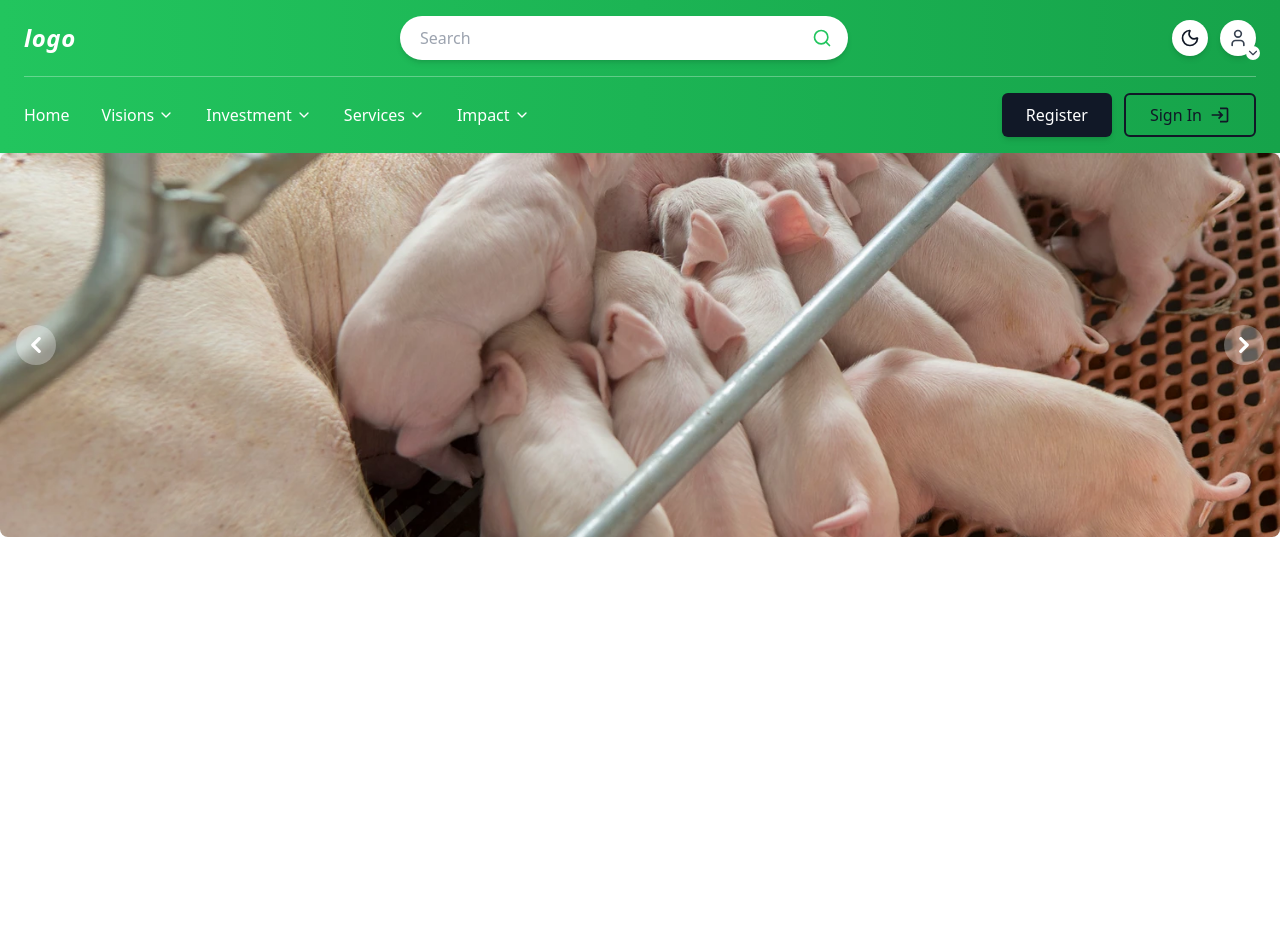
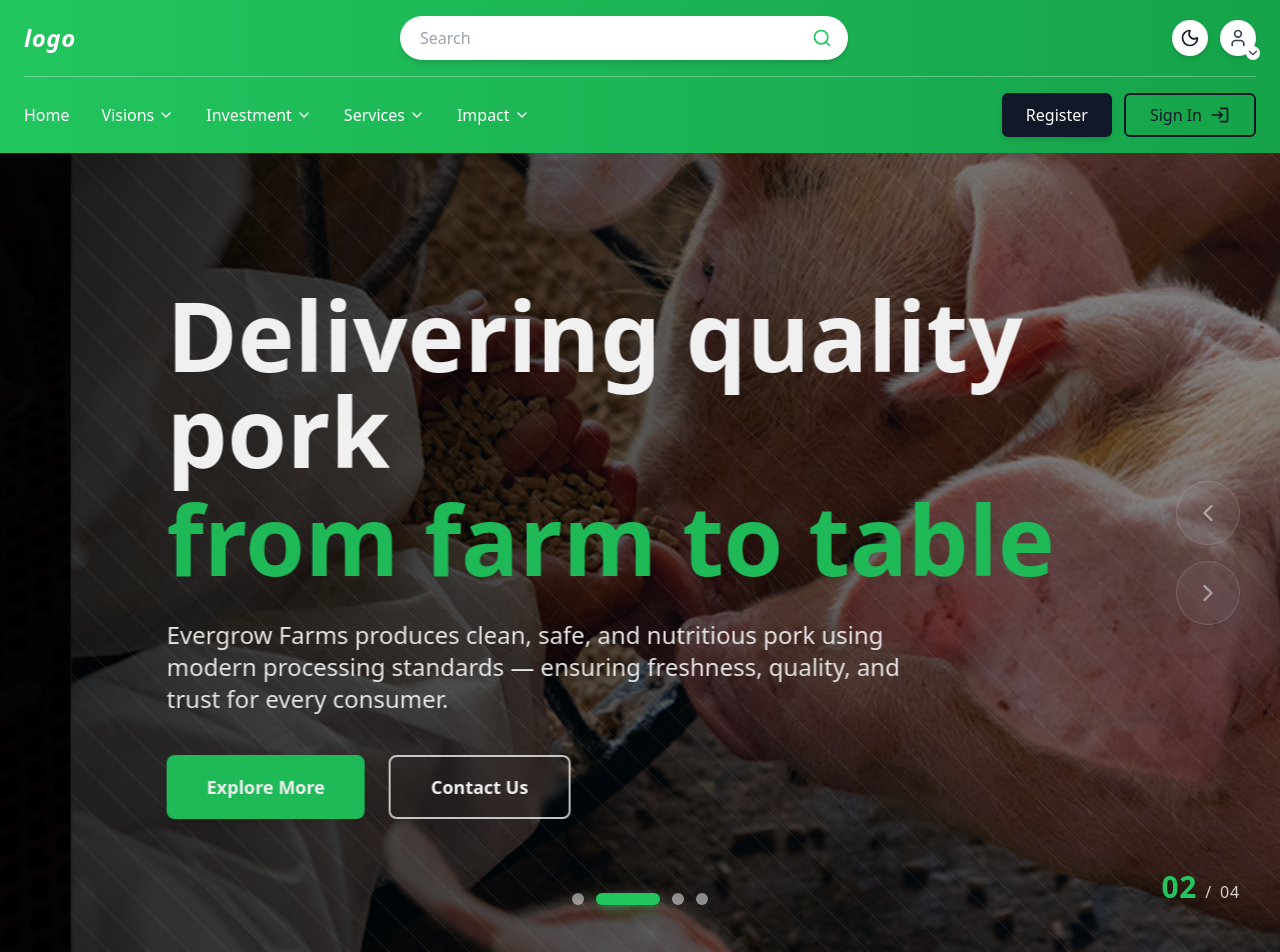
Before and after one commit to ndayiringiye/EverGrow-Farms_Ltd, a React app in the folder frontend/: page / in a window 1280 px wide. Before the commit the page ends 800 px from the top, so only its background shows below. Built offline with nearby package versions, Linux system fonts and the light colour scheme; the HTML template or start-up script is replaced by a standard one.

Commit message:
feat:/hero section designs still work on it

```diff
--- a/frontend/src/Components/HeroSection.jsx
+++ b/frontend/src/Components/HeroSection.jsx
@@ -1,44 +1,182 @@
-import React, { useEffect } from "react";
-import "flowbite";
+import React, { useState, useEffect, useCallback } from "react";
+import { ChevronLeft, ChevronRight } from "lucide-react";
 
 const HeroSection = () => {
-  useEffect(() => {}, []);
+  const [currentSlide, setCurrentSlide] = useState(0);
+  const [isAnimating, setIsAnimating] = useState(false);
+
+  const slides = [
+    {
+      id: 1,
+      title: "Sustainable Farming",
+      highlight: "Superior Genetics.",
+      subtitle: "EverGro Communities",
+      description:
+        "Promoting food security and empowering rural communities through ethical pork production and advanced breeding services in Rwanda",
+      image: "../public/Images/hero-image.png",
+    },
+    {
+      id: 2,
+      title: "Delivering quality pork",
+      highlight: "from farm to table",
+      subtitle: "",
+      description:
+        "Evergrow Farms produces clean, safe, and nutritious pork using modern processing standards — ensuring freshness, quality, and trust for every consumer.",
+      image: "../public/Images/pork.png",
+    },
+    {
+      id: 3,
+      title: "Empowering farmers",
+      highlight: "with knowledge that grows",
+      subtitle: "",
+      description:
+        "We train and mentor farmers with modern, practical techniques—turning passion into productivity and learning into lasting success.",
+      image: "../public/Images/traing.png",
+    },
+    {
+      id: 4,
+      title: "Building stronger breeds",
+      highlight: "for a sustainable future",
+      subtitle: "",
+      description:
+        "Through advanced breeding and superior genetics, we empower farmers to boost productivity, income, and resilience in livestock farming.",
+      image: "../public/Images/semination.jpg",
+    },
+  ];
+
+  const nextSlide = useCallback(() => {
+    if (isAnimating) return;
+    setIsAnimating(true);
+    setCurrentSlide((prev) => (prev + 1) % slides.length);
+    setTimeout(() => setIsAnimating(false), 500);
+  }, [isAnimating, slides.length]);
+
+  const prevSlide = useCallback(() => {
+    if (isAnimating) return;
+    setIsAnimating(true);
+    setCurrentSlide((prev) => (prev - 1 + slides.length) % slides.length);
+    setTimeout(() => setIsAnimating(false), 500);
+  }, [isAnimating, slides.length]);
+
+  const goToSlide = (index) => {
+    if (isAnimating || index === currentSlide) return;
+    setIsAnimating(true);
+    setCurrentSlide(index);
+    setTimeout(() => setIsAnimating(false), 500);
+  };
+
+  useEffect(() => {
+    const timer = setInterval(() => {
+      nextSlide();
+    }, 5000);
+    return () => clearInterval(timer);
+  }, [nextSlide]);
 
   return (
-    <div className="relative w-full ">
-      <div id="default-carousel" className="relative w-full" data-carousel="slide">
-        <div className="relative h-56 overflow-hidden rounded-lg md:h-96">
-
-          <div className="duration-700 ease-in-out" data-carousel-item="active">
-            <img
-              src="/Images/hero-image.png"
-              className="absolute block w-full top-1/2 left-1/2 -translate-x-1/2 -translate-y-1/2"
-              alt="Slide 1"
-            />
+    <div className="relative h-screen w-full overflow-hidden bg-black">
+      <div className="relative h-full w-full">
+        {slides.map((slide, index) => (
+          <div
+            key={slide.id}
+            className={`absolute inset-0 transition-all duration-700 ease-in-out ${
+              index === currentSlide
+                ? "opacity-100 translate-x-0"
+                : index < currentSlide
+                  ? "opacity-0 -translate-x-full"
+                  : "opacity-0 translate-x-full"
+            }`}
+          >
+            <div className="absolute inset-0">
+              <img
+                src={slide.image}
+                alt={slide.title}
+                className="h-full w-full object-cover"
+              />
+              <div className="absolute inset-0 bg-gradient-to-r from-black/80 via-black/60 to-black/40" />
+            </div>
+            <div className="absolute inset-0 pointer-events-none opacity-20">
+              <svg className="absolute inset-0 h-full w-full" xmlns="http://www.w3.org/2000/svg">
+                <defs>
+                  <pattern id="diagonalLines" x="0" y="0" width="40" height="40" patternUnits="userSpaceOnUse">
+                    <line x1="0" y1="0" x2="40" y2="40" stroke="white" strokeWidth="0.5" />
+                  </pattern>
+                </defs>
+                <rect width="100%" height="100%" fill="url(#diagonalLines)" />
+              </svg>
+            </div>
+            <div className="relative h-full flex items-center">
+              <div className="container mx-auto px-6 md:px-12 lg:px-20 xl:px-24">
+                <div className="max-w-4xl">
+                  <div className="mb-6 md:mb-8">
+                    <h1 className="text-5xl md:text-6xl lg:text-7xl xl:text-8xl font-bold text-white leading-[1.1] mb-3">
+                      {slide.title}
+                    </h1>
+                    {slide.highlight && (
+                      <h2 className="text-5xl md:text-6xl lg:text-7xl xl:text-8xl font-bold text-green-500 leading-[1.1] mb-3">
+                        {slide.highlight}
+                      </h2>
+                    )}
+                    {slide.subtitle && (
+                      <h3 className="text-4xl md:text-5xl lg:text-6xl xl:text-7xl font-bold text-white leading-[1.1]">
+                        {slide.subtitle}
+                      </h3>
+                    )}
+                  </div>
+                  <p className="text-lg md:text-xl lg:text-2xl text-white/95 mb-8 md:mb-10 max-w-3xl leading-relaxed font-light">
+                    {slide.description}
+                  </p>
+                  <div className="flex flex-wrap gap-4 md:gap-6">
+                    <button className="px-8 md:px-10 py-3 md:py-4 bg-green-500 hover:bg-green-600 text-white font-semibold text-base md:text-lg rounded-lg transition-all duration-300 transform hover:scale-105 shadow-lg hover:shadow-green-500/50">
+                      Explore More
+                    </button>
+                    <button className="px-8 md:px-10 py-3 md:py-4 bg-transparent hover:bg-white/10 text-white font-semibold text-base md:text-lg rounded-lg border-2 border-white/80 transition-all duration-300 backdrop-blur-sm">
+                      Contact Us
+                    </button>
+                  </div>
+                </div>
+              </div>
+            </div>
           </div>
-          <div className="hidden duration-700 ease-in-out" data-carousel-item>
-            <img
-              src="../public/Images/pork.png"
-              className="absolute block w-full top-1/2 left-1/2 -translate-x-1/2 -translate-y-1/2"
-              alt="Slide 2"
-            />
-          </div>
-        </div>
-        <button type="button" className="absolute top-0 start-0 z-30 flex items-center justify-center h-full px-4" data-carousel-prev>
-          <span className="inline-flex items-center justify-center w-10 h-10 bg-white/30 rounded-full">
-            <svg className="w-4 h-4 text-white" fill="none" viewBox="0 0 6 10">
-              <path stroke="currentColor" strokeLinecap="round" strokeLinejoin="round" strokeWidth="2" d="M5 1 1 5l4 4" />
-            </svg>
-          </span>
+        ))}
+      </div>
+      <div className="absolute right-6 md:right-10 top-1/2 -translate-y-1/2 flex flex-col gap-4 z-20">
+        <button
+          onClick={prevSlide}
+          disabled={isAnimating}
+          className="w-14 h-14 md:w-16 md:h-16 rounded-full bg-white/10 backdrop-blur-md border border-white/30 flex items-center justify-center hover:bg-green-500 hover:border-green-500 transition-all duration-300 disabled:opacity-50 disabled:cursor-not-allowed group"
+          aria-label="Previous slide"
+        >
+          <ChevronLeft className="w-7 h-7 text-white group-hover:scale-110 transition-transform" />
         </button>
-
-        <button type="button" className="absolute top-0 end-0 z-30 flex items-center justify-center h-full px-4" data-carousel-next>
-          <span className="inline-flex items-center justify-center w-10 h-10 bg-white/30 rounded-full">
-            <svg className="w-4 h-4 text-white" fill="none" viewBox="0 0 6 10">
-              <path stroke="currentColor" strokeLinecap="round" strokeLinejoin="round" strokeWidth="2" d="m1 9 4-4-4-4" />
-            </svg>
-          </span>
+        <button
+          onClick={nextSlide}
+          disabled={isAnimating}
+          className="w-14 h-14 md:w-16 md:h-16 rounded-full bg-white/10 backdrop-blur-md border border-white/30 flex items-center justify-center hover:bg-green-500 hover:border-green-500 transition-all duration-300 disabled:opacity-50 disabled:cursor-not-allowed group"
+          aria-label="Next slide"
+        >
+          <ChevronRight className="w-7 h-7 text-white group-hover:scale-110 transition-transform" />
         </button>
+      </div>
+      <div className="absolute bottom-8 md:bottom-12 left-1/2 -translate-x-1/2 flex gap-3 z-20">
+        {slides.map((_, index) => (
+          <button
+            key={index}
+            onClick={() => goToSlide(index)}
+            className={`h-2.5 md:h-3 rounded-full transition-all duration-300 ${
+              index === currentSlide
+                ? "w-12 md:w-16 bg-green-500 shadow-lg shadow-green-500/50"
+                : "w-2.5 md:w-3 bg-white/50 hover:bg-white/80"
+            }`}
+            aria-label={`Go to slide ${index + 1}`}
+          />
+        ))}
+      </div>
+      <div className="absolute bottom-8 md:bottom-12 right-6 md:right-10 z-20 text-white/80 text-sm md:text-base font-light tracking-wider">
+        <span className="text-2xl md:text-3xl font-bold text-green-500">
+          {String(currentSlide + 1).padStart(2, "0")}
+        </span>
+        <span className="mx-2">/</span>
+        <span>{String(slides.length).padStart(2, "0")}</span>
       </div>
     </div>
   );
```
Also changed, not shown: frontend/public/Images/semination.jpg (added), frontend/public/Images/traing.png (added).
